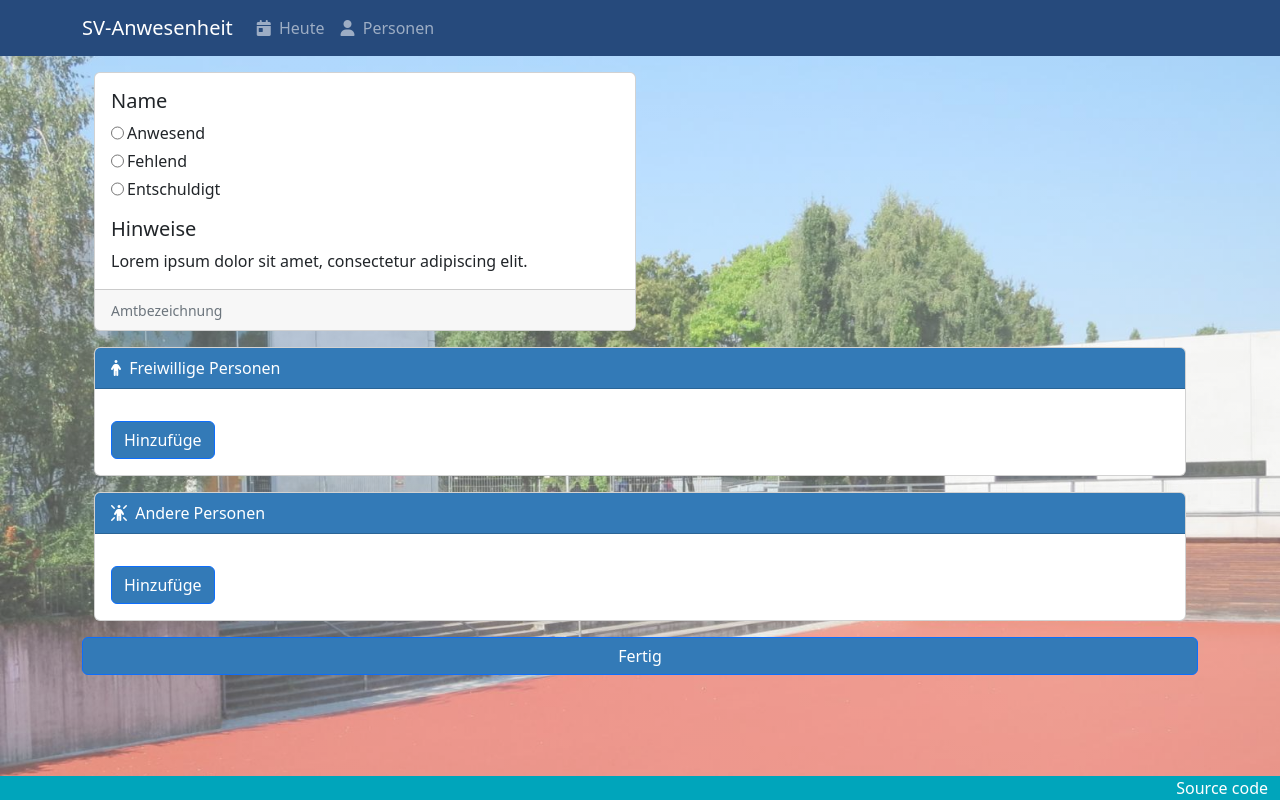
After one commit to kurwjan/svanwesenheit, a Flask app: template templates/admin/admin-today.html in a window 1280 px wide. The commit adds this page. Run offline with Flask 2, Linux system fonts and the light colour scheme; the template is opened without the code that fills it, so the values that code supplies are empty; some libraries are stand-ins or nearby versions.

Commit message:
🔨 Adding login screens, user adding page and a "today" page. But everything is still work in progress.

```diff
--- a/flask_app.py
+++ b/flask_app.py
@@ -1,10 +1,42 @@
-from flask import Flask, render_template
+import mysql.connector
+from flask import Flask, render_template, session, redirect, request
+from flask_mysqldb import MySQL
+from flask_session import Session
+from functools import wraps
+from getpass import getpass
 
 app = Flask(__name__)
 
+"""
+app.secret_key = 'deeznuts'
+
+app.config['MYSQL_DATABASE_USER'] = input("Enter username: ")
+app.config['MYSQL_DATABASE_PASSWORD'] = getpass("Enter password: ")
+app.config['MYSQL_DATABASE_DB'] = input("Enter database: ")
+app.config['MYSQL_DATABASE_HOST'] = input("Enter host: ")
+
+db = MySQL(app)
+"""
+
+# Ensure templates are auto-reloaded
+app.config["TEMPLATES_AUTO_RELOAD"] = True
+
+# Configure session to use filesystem (instead of signed cookies)
+app.config["SESSION_PERMANENT"] = False
+app.config["SESSION_TYPE"] = "filesystem"
+Session(app)
+
+
+@app.after_request
+def after_request(response):
+    """Ensure responses aren't cached"""
+    response.headers["Cache-Control"] = "no-cache, no-store, must-revalidate"
+    response.headers["Expires"] = 0
+    response.headers["Pragma"] = "no-cache"
+    return response
 
 @app.route('/')
-def hello_world():  # put application's code here
+def login():
     return render_template("test.html")
 
 
--- /dev/null
+++ b/static/scripts/admin-today.js
@@ -0,0 +1,18 @@
+function show(id) {
+    document.getElementById(id).style.display = "block";
+}
+function hide(id) {
+    document.getElementById(id).style.display = "none";
+}
+
+function add_person(table_id, name, name_id) {
+    let tbody = document.getElementById(table_id).getElementsByTagName('tbody')[0];
+
+    let newRow = tbody.insertRow();
+
+    let newCell = newRow.insertCell();
+
+    let newName = document.getElementById(name).value;
+
+    newCell.outerHTML = "<td>" + newName + "</td><input form='today_form' type='hidden' name=" + name_id + " value=" + newName + ">"
+}
--- a/static/stylesheet.css
+++ b/static/stylesheet.css
@@ -13,6 +13,37 @@ nav {
 }
 
 /* Card title background color */
-.card-header {
+.header-lanis-color {
     background-color: #337ab7;
 }
+
+/* Button color */
+.btn-primary {
+    background-color: #337ab7;
+    --bs-btn-hover-bg: #2a5f89;
+    --bs-btn-active-bg: #0a7fbd;
+}
+
+/* Expand body*/
+body {
+    min-height: 100vh;
+}
+
+/* Second navbar and footer color */
+#nav2 {
+    background-color: rgb(0, 165, 187);
+}
+footer {
+    background-color: rgb(0, 165, 187);
+}
+
+/* footer link decoration*/
+footer a {
+    text-decoration: none;
+    color: #FFFFFF;
+    background-color: transparent;
+}
+footer a:hover {
+    color: #FFFFFF;
+    text-decoration: underline;
+}
--- /dev/null
+++ b/templates/admin/admin-today.html
@@ -0,0 +1,145 @@
+{% extends "layout.html" %}
+
+{% block scripts %}
+    <!-- Show/hide reason text box and extend tables-->
+    <script src="static/scripts/admin-today.js"></script>
+{% endblock %}
+
+{% block main %}
+    <div class="row justify-content-center">
+        {% if status == 0 %}
+            <!-- Not yet set -->
+            <button class="btn btn-primary mb-3">Neue SV-Stunde</button>
+            <button class="btn btn-primary">Entfall</button>
+        {% elif status == 1 %}
+            <!-- cancelled -->
+            <div class="col-md-8 col-sm-12 col-12">
+                <div class="card">
+                    <div class="card-header header-lanis-color">
+                        <i class="fa-solid fa-ban me-1"></i>
+                        Ausfall
+                    </div>
+                    <div class="card-body text-dark">
+                        <p>Heute fällt die SV aus.</p>
+                    </div>
+                </div>
+            </div>
+        {% else %}
+            <!-- overview -->
+            <div>
+                <!-- elected positions-->
+                <div class="row row-cols-2 row-cols-md-2 g-2">
+                    <div class="col">
+                        <div class="card h-100">
+                            <div class="card-body text-dark">
+                                <h5 class="card-title">Name</h5>
+                                <form id="today_form" method="post">
+                                    <div class="input-group mb-1">
+                                        <input class="me-1" type="radio" name="input1" value="anwesend" id="anwesend-1"
+                                               onclick="hide('entschuldigt-1-textbox')"/>
+                                        <label class="form-check-label" for="anwesend-1"> Anwesend</label>
+                                    </div>
+                                    <div class="input-group mb-1">
+                                        <input class="me-1" type="radio" name="input1" value="fehlend" id="fehlend-1"
+                                               onclick="hide('entschuldigt-1-textbox')"/>
+                                        <label class="form-check-label" for="fehlend-1"> Fehlend</label>
+                                    </div>
+                                    <div class="input-group mb-1">
+                                        <input class="me-1" type="radio" name="input1" value="entschuldigt"
+                                               id="entschuldigt-1" onclick="show('entschuldigt-1-textbox')"/>
+                                        <label class="form-check-label" for="entschuldigt-1"> Entschuldigt</label>
+                                    </div>
+                                    <input style="display: none;" type="text" class="form-control" name="input1"
+                                           placeholder="Grund" id="entschuldigt-1-textbox">
+                                </form>
+                                <h5 class="card-title mt-3">Hinweise</h5>
+                                <p class="card-text">Lorem ipsum dolor sit amet, consectetur adipiscing elit.</p>
+                            </div>
+                            <div class="card-footer">
+                                <small class="text-muted">Amtbezeichnung</small>
+                            </div>
+                        </div>
+                    </div>
+                </div>
+                <!-- non elected positions-->
+                <div class="card" style="margin-top: 1rem">
+                    <div class="card-header" style="background-color: #337ab7">
+                        <i class="fa-solid fa-person me-1"></i>
+                        Freiwillige Personen
+                    </div>
+                    <div class="card-body">
+                        <table class="table table-borderless table-hover" id="non_elected_table">
+                            <tbody>
+                            </tbody>
+                        </table>
+                        <button type="button" class="btn btn-primary" data-bs-toggle="modal"
+                                data-bs-target="#not_elected_modal">
+                            Hinzufüge
+                        </button>
+                    </div>
+                </div>
+                <!-- other persons-->
+                <div class="card" style="margin-top: 1rem">
+                    <div class="card-header" style="background-color: #337ab7">
+                        <i class="fa-solid fa-person-rays me-1"></i>
+                        Andere Personen
+                    </div>
+                    <div class="card-body">
+                        <table class="table table-borderless table-hover" id="other_persons_table">
+                            <tbody>
+                            </tbody>
+                        </table>
+                        <button type="button" class="btn btn-primary" data-bs-toggle="modal"
+                                data-bs-target="#other_persons_modal">
+                            Hinzufüge
+                        </button>
+                    </div>
+                </div>
+            </div>
+            <!-- not elected modal -->
+            <div class="modal fade text-dark" id="not_elected_modal" tabindex="-1">
+                <div class="modal-dialog">
+                    <div class="modal-content">
+                        <div class="modal-header">
+                            <h5 class="modal-title">Freiwilligen hinzufügen</h5>
+                            <button type="button" class="btn-close" data-bs-dismiss="modal"
+                                    aria-label="Zurück"></button>
+                        </div>
+                        <div class="modal-body">
+                            <div class="input-group mb-3">
+                                <input type="text" class="form-control" placeholder="Name" id="non_elected_textbox">
+                            </div>
+                        </div>
+                        <div class="modal-footer">
+                            <button type="button" class="btn btn-secondary" data-bs-dismiss="modal">Zurück</button>
+                            <button type="button" class="btn btn-primary" onclick="add_person('non_elected_table', 'non_elected_textbox', 'non_name')">Hinzufügen</button>
+                        </div>
+                    </div>
+                </div>
+            </div>
+            <!-- other persons modal -->
+            <div class="modal fade text-dark" id="other_persons_modal" tabindex="-1">
+                <div class="modal-dialog">
+                    <div class="modal-content">
+                        <div class="modal-header">
+                            <h5 class="modal-title">Andere Person hinzufügen</h5>
+                            <button type="button" class="btn-close" data-bs-dismiss="modal"
+                                    aria-label="Zurück"></button>
+                        </div>
+                        <div class="modal-body">
+                            <div class="input-group mb-3">
+                                <input type="text" class="form-control" placeholder="Name" id="other_persons_textbox">
+                            </div>
+                        </div>
+                        <div class="modal-footer">
+                            <button type="button" class="btn btn-secondary" data-bs-dismiss="modal">Zurück</button>
+                            <button type="button" class="btn btn-primary" onclick="add_person('other_persons_table', 'other_persons_textbox', 'other_name')">Hinzufügen</button>
+                        </div>
+                    </div>
+                </div>
+            </div>
+            <input class="btn btn-primary mt-3" form="today_form" type="submit" value="Fertig" name="btn">
+        {% endif %}
+    </div>
+
+{% endblock %}
--- a/templates/layout.html
+++ b/templates/layout.html
@@ -11,12 +11,18 @@
             integrity="sha384-u1OknCvxWvY5kfmNBILK2hRnQC3Pr17a+RTT6rIHI7NnikvbZlHgTPOOmMi466C8"
             crossorigin="anonymous"></script>
 
+    <!-- Font Awesome -->
+    <script src="https://kit.fontawesome.com/51d1c72de4.js" crossorigin="anonymous"></script>
+
     <!-- Stylesheet -->
     <link href="/static/stylesheet.css" rel="stylesheet">
 
+    <!-- Aditional scripts -->
+    {% block scripts %}{% endblock %}
+
     <title>SV-Anwesenheit</title>
 </head>
-<body>
+<body class="d-flex flex-column">
 <nav class="navbar navbar-expand-md navbar-last hidden-print sticky navbar-dark">
     <div class="container">
         <div class="navbar-brand" id="title">SV-Anwesenheit</div>
@@ -27,14 +33,32 @@
         <div class="collapse navbar-collapse" id="navbarNav">
             <ul class="navbar-nav">
                 <li class="nav-item">
-                    <a class="nav-link active" aria-current="page" href="#">Heute</a>
+                    <a class="nav-link" aria-current="page" href="#"><i class="fa-solid fa-calendar-day me-1"></i> Heute</a>
+                </li>
+                <li class="nav-item">
+                    <a class="nav-link" aria-current="page" href="#"><i class="fa-solid fa-user me-1"></i> Personen</a>
                 </li>
             </ul>
         </div>
     </div>
 </nav>
+{% block nav2 %}{% endblock %}
 <main class="container py-3 text-white">
-    {% block main %}{% endblock %}
+    <div class="container-fluid">
+        {% block main %}{% endblock %}
+    </div>
 </main>
+<footer class="fixed-bottom">
+    <div class="container-fluid d-none d-sm-block">
+        <div class="row text-end text-white">
+            <a href="https://github.com/treewalker187/svanwesenheit">Source code</a>
+        </div>
+    </div>
+    <div class="container-fluid d-block d-sm-none">
+        <div class="row text-center text-white">
+            <a href="https://github.com/treewalker187/svanwesenheit">Source code</a>
+        </div>
+    </div>
+</footer>
 </body>
 </html>
--- a/templates/test.html
+++ b/templates/test.html
@@ -2,7 +2,8 @@
 
 {% block main %}
         <div class="card">
-            <div class="card-header">
+            <div class="card-header header-lanis-color">
+                <i class="fa-solid fa-circle-info me-1"></i>
                 Info
             </div>
             <div class="card-body">
```
Also changed, not shown: templates/admin/admin-users.html (added, +79 -0 lines), templates/first-login.html (added, +28 -0 lines), templates/login.html (added, +27 -0 lines), templates/normal/today.html (added, +81 -0 lines).
